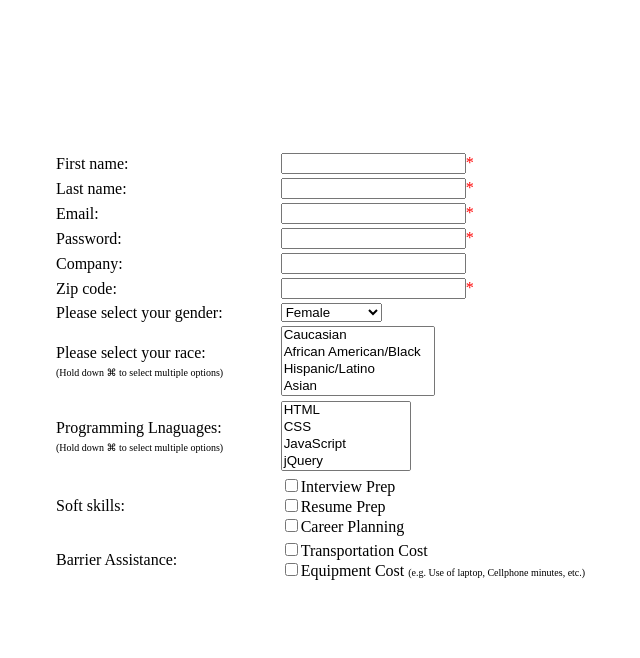
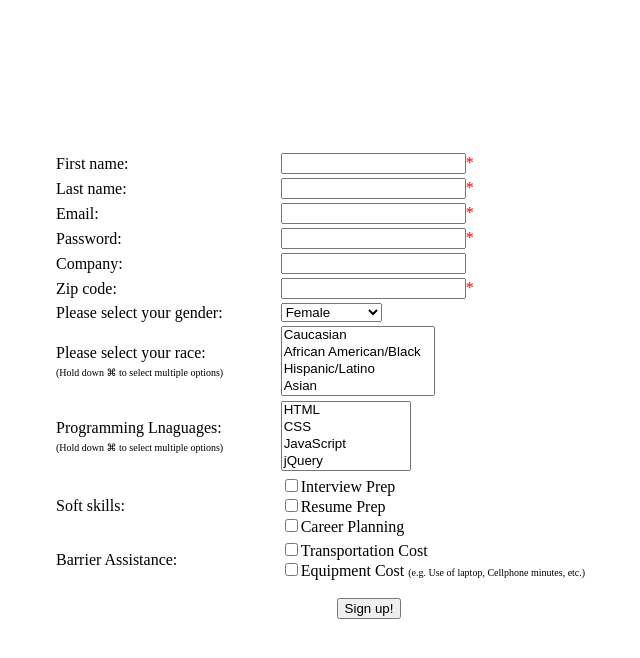
Before and after one commit to MenteeTech/weCode2015, a plain HTML site: page SignUpForm.html in a window 1280 px wide. Shown: the whole page, without its empty margins (271-911 px from the left). Drawn offline with Linux system fonts and the light colour scheme.

Commit message:
added signup button

```diff
--- a/SignUpForm.html
+++ b/SignUpForm.html
@@ -81,6 +81,7 @@
       <input type="checkbox" name="eq" id="eq">Equipment Cost <span style="font-size:10px">(e.g. Use of laptop, Cellphone minutes, etc.)</span>
   </td>
 </tr>
+<tr><td colspan="2" align="center" style="padding: 15px"><button value="submit">Sign up!</td></tr>
 </table>
 </form>
 </body>
```
